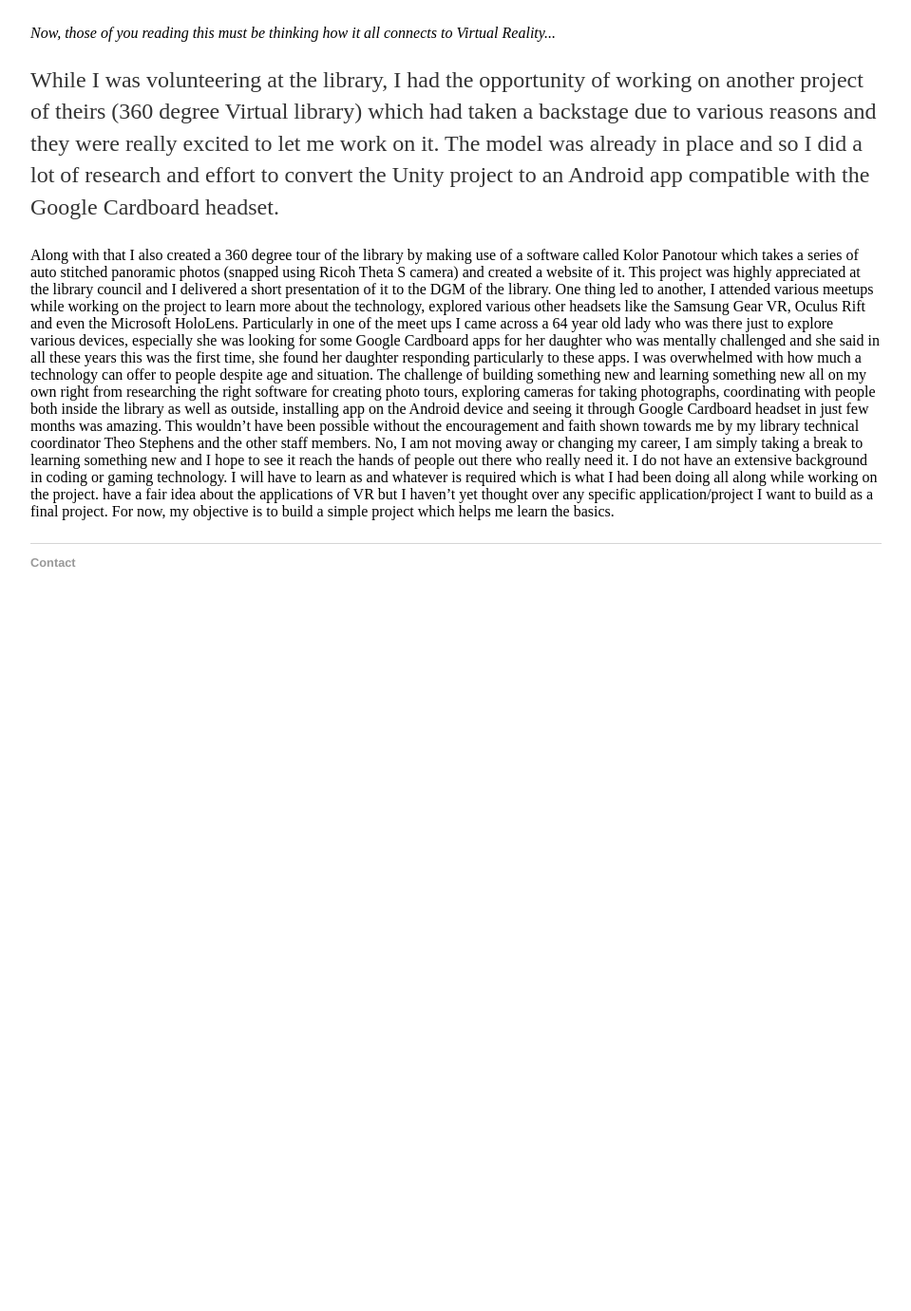
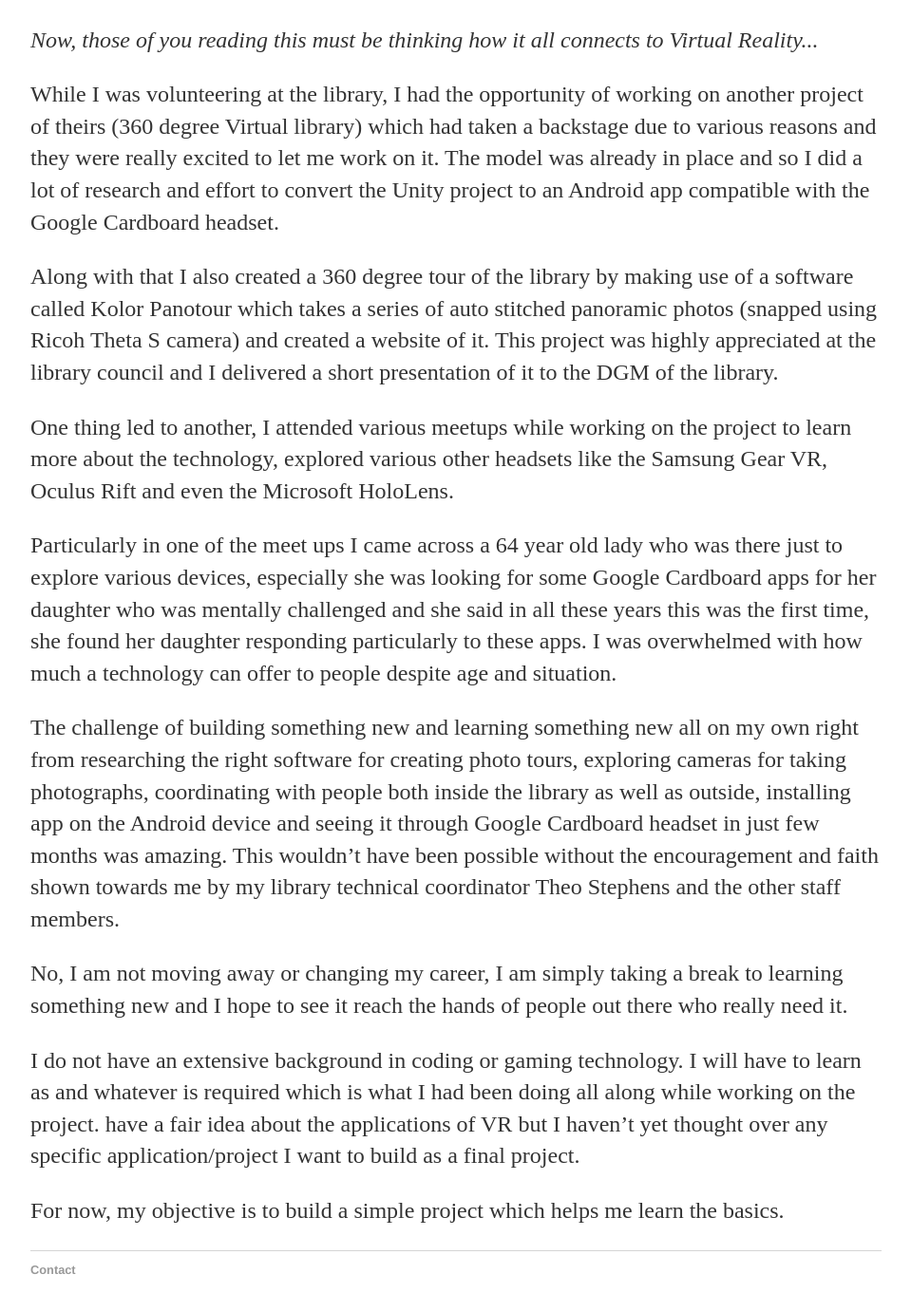
Before and after one commit to jagorisamajdar/jagorisamajdar.github.io, a Jekyll site: the page built from about/index.html, in a window 1280 px wide and 1400 px high, scrolled down 632 px. Shown: the top 1381 px of the window at 95% size, without its empty margins (160-1119 px from the left). Built offline with Jekyll 4.4.1, drawn with Linux system fonts in a browser that asks for light colours; before the commit the page ends 1292 px from its top, so only the background shows below that.

```diff
--- a/about/index.html
+++ b/about/index.html
@@ -13,28 +13,24 @@ community especially the elderly with the technology trends.</p>
 <p>Volunteering also helped me discover my passion which is learning and sharing them with other people and hence the idea of starting this blog.
 It gives me immense satisfaction knowing that I could bring a difference to some, if not many, people’s lives simply through sharing
 whatever little I knew. And along the way, I made some wonderful friends and learnt so many new things.</p>
-<em>Now, those of you reading this must be thinking how it all connects to Virtual Reality...</em>
+<p><em>Now, those of you reading this must be thinking how it all connects to Virtual Reality...</em></p>
 <p>While I was volunteering at the library, I had the opportunity of working on another project of theirs (360 degree Virtual library) which had taken a backstage due to various reasons and they were
 really excited to let me work on it. The model was already in place and so I did a lot of research and effort to convert the Unity project to an Android app
 compatible with the Google Cardboard headset.</p>
-Along with that I also created a 360 degree tour of the library by making use of a software called Kolor Panotour which takes a series
+<p>Along with that I also created a 360 degree tour of the library by making use of a software called Kolor Panotour which takes a series
 of auto stitched panoramic photos (snapped using Ricoh Theta S camera) and created a website of it. This project was highly appreciated at the library
-council and I delivered a short presentation of it to the DGM of the library.
+council and I delivered a short presentation of it to the DGM of the library.</p>
+<p>One thing led to another, I attended various meetups while working on the project to learn more about the technology, explored various other
+headsets like the Samsung Gear VR, Oculus Rift and even the Microsoft HoloLens.</p>
+<p>Particularly in one of the meet ups I came across a 64 year old lady who was there just to explore various devices, especially she was looking for some Google
+Cardboard apps for her daughter who was mentally challenged and she said in all these years this was the first time, she found her daughter responding
+particularly to these apps. I was overwhelmed with how much a technology can offer to people despite age and situation.</p>
+<p>The challenge of building something new and learning something new all on my own right from researching the right software for creating photo tours, exploring cameras for taking photographs, coordinating with people both inside the library as well as outside, installing app on the
+Android device and seeing it through Google Cardboard headset in just few months was amazing. This wouldn’t have been possible without the encouragement
+and faith shown towards me by my library technical coordinator Theo Stephens and the other staff members.</p>
+<p>No, I am not moving away or changing my career, I am simply taking a break to learning something new and I hope to see it reach the hands of
+  people out there who really need it.</p><p> I do not have an extensive background in coding or gaming technology. I will have to learn as and whatever is required which is what I had been doing all along while working on the project.
+have a fair idea about the applications of VR but I haven’t yet thought over any specific application/project I want to build as a final project.</p>
+  <p>For now, my objective is to build a simple project which helps me learn the basics.</p>
 
-One thing led to another, I attended various meetups while working on the project to learn more about the technology, explored various other
-headsets like the Samsung Gear VR, Oculus Rift and even the Microsoft HoloLens.
-Particularly in one of the meet ups I came across a 64 year old lady who was there just to explore various devices, especially she was looking for some Google
-Cardboard apps for her daughter who was mentally challenged and she said in all these years this was the first time, she found her daughter responding
-particularly to these apps. I was overwhelmed with how much a technology can offer to people despite age and situation.
-The challenge of building something new and learning something new all on my own right from researching the right software for
-creating photo tours, exploring cameras for taking photographs, coordinating with people both inside the library as well as outside, installing app on the
-Android device and seeing it through Google Cardboard headset in just few months was amazing. This wouldn’t have been possible without the encouragement
-and faith shown towards me by my library technical coordinator Theo Stephens and the other staff members.
-
-No, I am not moving away or changing my career, I am simply taking a break to learning something new and I hope to see it reach the hands of
-people out there who really need it. I do not have an extensive background in coding or gaming technology. I will have to learn as and whatever is required which is what I had been doing all along while working on the project.
-have a fair idea about the applications of VR but I haven’t yet thought over any specific application/project I want to build as a final project.
-
-For now, my objective is to build a simple project which helps me learn the basics.
-</p>
 </div>
```
